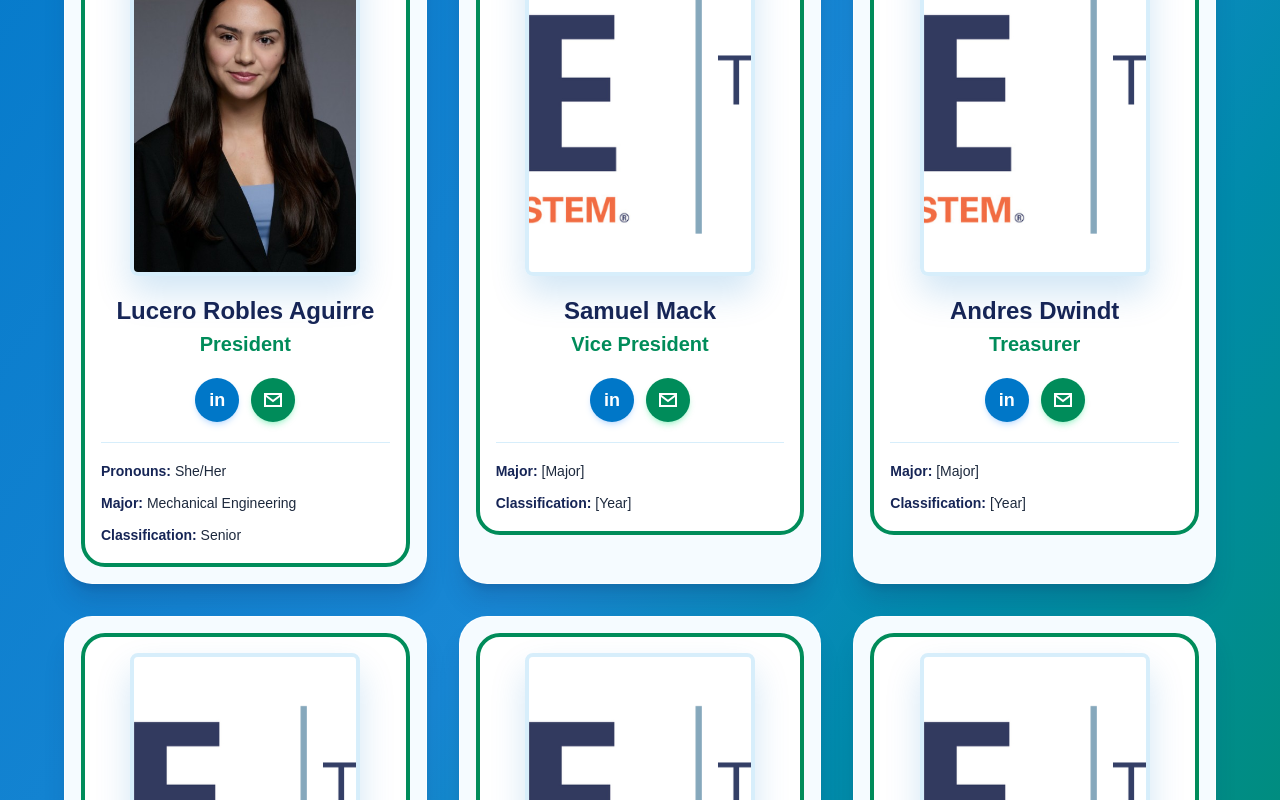
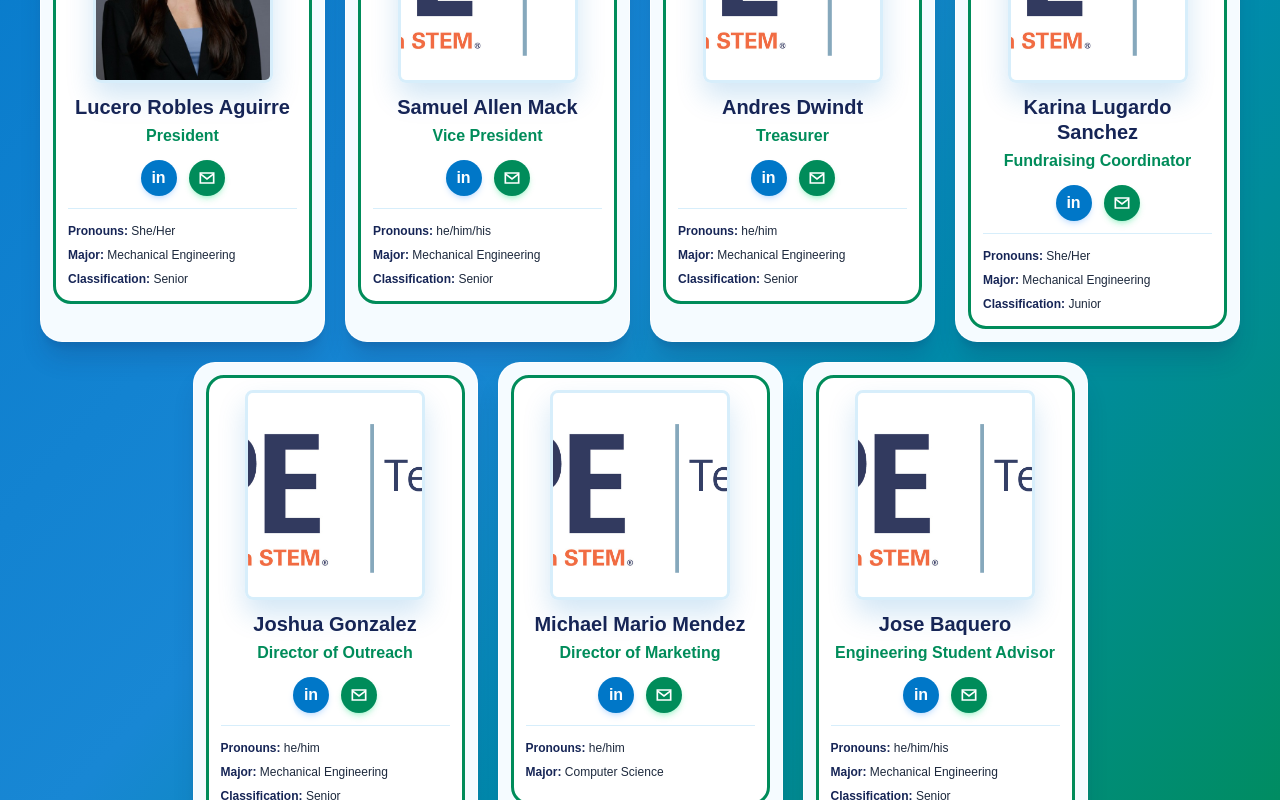
Before and after one commit to tamuccshpeorg/tamucc-shpe, a Next.js app: page /leadership in a window 1280 px wide. Shown: the part 620-1420 px from the top of the page. Built offline with nearby package versions, Linux system fonts and the light colour scheme.

Commit message:
Updated website changes

```diff
--- a/app/leadership/page.tsx
+++ b/app/leadership/page.tsx
@@ -12,11 +12,11 @@ const officers = [
     image: "/Pictures/Leadership/lucero-robles-aguirre.jpeg",
   },
   {
-    name: "Samuel Mack",
+    name: "Samuel Allen Mack",
     position: "Vice President",
-    pronouns: "",
-    major: "[Major]",
-    classification: "[Year]",
+    pronouns: "he/him/his",
+    major: "Mechanical Engineering",
+    classification: "Senior",
     email: "smack2@islander.tamucc.edu",
     linkedin: "https://www.linkedin.com/in/samuel-mack-80b38a40b/",
     image: "/Pictures/logos/shpe_logo.png",
@@ -24,19 +24,19 @@ const officers = [
   {
     name: "Andres Dwindt",
     position: "Treasurer",
-    pronouns: "",
-    major: "[Major]",
-    classification: "[Year]",
+    pronouns: "he/him",
+    major: "Mechanical Engineering",
+    classification: "Senior",
     email: "adwindt@islander.tamucc.edu",
     linkedin: "https://www.linkedin.com/in/andres-dwindt-760902305/",
     image: "/Pictures/logos/shpe_logo.png",
   },
   {
-    name: "Karina Lugardo",
-    position: "Director of Fundraising",
-    pronouns: "",
-    major: "[Major]",
-    classification: "[Year]",
+    name: "Karina Lugardo Sanchez",
+    position: "Fundraising Coordinator",
+    pronouns: "She/Her",
+    major: "Mechanical Engineering",
+    classification: "Junior",
     email: "klugardo@islander.tamucc.edu",
     linkedin: "https://www.linkedin.com/in/karinalugardo/",
     image: "/Pictures/logos/shpe_logo.png",
@@ -44,21 +44,31 @@ const officers = [
   {
     name: "Joshua Gonzalez",
     position: "Director of Outreach",
-    pronouns: "",
-    major: "[Major]",
-    classification: "[Year]",
+    pronouns: "he/him",
+    major: "Mechanical Engineering",
+    classification: "Senior",
     email: "jgonzalez212@islander.tamucc.edu",
     linkedin: "https://www.linkedin.com/in/joshua-gonzalez-2a3302383/",
     image: "/Pictures/logos/shpe_logo.png",
   },
   {
-    name: "Michael Mendez",
+    name: "Michael Mario Mendez",
     position: "Director of Marketing",
-    pronouns: "",
-    major: "[Major]",
-    classification: "[Year]",
+    pronouns: "he/him",
+    major: "Computer Science",
+    classification: "",
     email: "mmendez30@islander.tamucc.edu",
     linkedin: "https://www.linkedin.com/in/michael-m-mendez/",
+    image: "/Pictures/logos/shpe_logo.png",
+  },
+  {
+    name: "Jose Baquero",
+    position: "Engineering Student Advisor",
+    pronouns: "he/him/his",
+    major: "Mechanical Engineering",
+    classification: "Senior",
+    email: "jbaqueroovalle@islander.tamucc.edu",
+    linkedin: "https://www.linkedin.com/in/josedbaquero",
     image: "/Pictures/logos/shpe_logo.png",
   },
 ];
@@ -95,8 +105,8 @@ export default function Leadership() {
         </div>
       </nav>
 
-      <section className="min-h-[calc(100vh-113px)] overflow-hidden bg-gradient-to-br from-[#0077c8] via-[#1887d4] to-[#008c5a] px-10 py-16">
-        <div className="mx-auto max-w-6xl">
+      <section className="min-h-[calc(100vh-113px)] overflow-hidden bg-gradient-to-br from-[#0077c8] via-[#1887d4] to-[#008c5a] px-6 py-10 md:px-10">
+        <div className="mx-auto max-w-7xl">
           <div className="leadership-intro max-w-4xl">
             <p className="mb-4 text-lg font-semibold uppercase tracking-[0.45em] text-white">
               Leadership
@@ -108,7 +118,7 @@ export default function Leadership() {
 
             <div className="mt-6 h-0.5 w-20 bg-white" />
 
-            <p className="mt-6 text-lg font-semibold leading-8 text-white md:text-xl">
+            <p className="mt-5 text-base font-semibold leading-7 text-white md:text-lg">
               At TAMUCC, the SHPE Executive Board bridges academic excellence
               with lifelong professional opportunity. Grounded in our core
               values of Familia, Service, Education, and Resilience, our
@@ -119,14 +129,14 @@ export default function Leadership() {
             </p>
           </div>
 
-          <div className="leadership-grid mt-12 grid gap-8 sm:grid-cols-2 lg:grid-cols-3">
+          <div className="leadership-grid mt-8 flex flex-wrap justify-center gap-5">
             {officers.map((officer) => (
               <article
                 key={`${officer.name}-${officer.position}`}
-                className="officer-card rounded-[28px] border border-white/80 bg-[#f5fbff] p-4 text-blue-950 shadow-xl shadow-blue-950/18 transition duration-300 ease-out hover:-translate-y-1.5 hover:border-[#7fffd6] hover:shadow-2xl hover:shadow-blue-950/25"
+                className="officer-card w-full rounded-[22px] border border-white/80 bg-[#f5fbff] p-3 text-blue-950 shadow-xl shadow-blue-950/18 transition duration-300 ease-out hover:-translate-y-1.5 hover:border-[#7fffd6] hover:shadow-2xl hover:shadow-blue-950/25 sm:w-[calc((100%-1.25rem)/2)] lg:w-[calc((100%-3.75rem)/4)]"
               >
-                <div className="flex min-h-[560px] flex-col items-center rounded-[24px] border-4 border-[#008c5a] bg-white p-4 text-center">
-                  <div className="headshot-frame mb-5 flex h-[330px] w-full max-w-[230px] items-center justify-center overflow-hidden rounded-lg border-4 border-[#d7eefb] bg-gradient-to-br from-[#e9f8ff] to-[#e7fff7] shadow-[0_18px_35px_rgba(0,119,200,0.18)] transition duration-300 ease-out">
+                <div className="flex min-h-[430px] flex-col items-center rounded-[18px] border-[3px] border-[#008c5a] bg-white p-3 text-center">
+                  <div className="headshot-frame mb-3 flex h-[210px] w-full max-w-[180px] items-center justify-center overflow-hidden rounded-lg border-[3px] border-[#d7eefb] bg-gradient-to-br from-[#e9f8ff] to-[#e7fff7] shadow-[0_14px_28px_rgba(0,119,200,0.18)] transition duration-300 ease-out">
                     <img
                       src={officer.image}
                       alt={`${officer.name} professional headshot`}
@@ -134,33 +144,33 @@ export default function Leadership() {
                     />
                   </div>
 
-                  <h2 className="text-2xl font-extrabold leading-tight text-blue-950">
+                  <h2 className="text-xl font-extrabold leading-tight text-blue-950">
                     {officer.name}
                   </h2>
 
-                  <p className="mt-1 text-xl font-semibold text-[#008c5a]">
+                  <p className="mt-1 text-base font-semibold text-[#008c5a]">
                     {officer.position}
                   </p>
 
-                  <div className="mt-5 flex items-center justify-center gap-3">
+                  <div className="mt-3 flex items-center justify-center gap-3">
                     <a
                       href={officer.linkedin}
                       aria-label={`${officer.name} LinkedIn`}
                       target="_blank"
                       rel="noreferrer"
-                      className="flex h-11 w-11 items-center justify-center rounded-full bg-[#0077c8] text-lg font-black text-white shadow-md shadow-blue-400/25 transition duration-300 hover:-translate-y-1 hover:bg-[#008c5a]"
+                      className="flex h-9 w-9 items-center justify-center rounded-full bg-[#0077c8] text-base font-black text-white shadow-md shadow-blue-400/25 transition duration-300 hover:-translate-y-1 hover:bg-[#008c5a]"
                     >
                       in
                     </a>
                     <a
                       href={`mailto:${officer.email}`}
                       aria-label={`Email ${officer.name}`}
-                      className="flex h-11 w-11 items-center justify-center rounded-full bg-[#008c5a] text-white shadow-md shadow-green-400/25 transition duration-300 hover:-translate-y-1 hover:bg-[#0077c8]"
+                      className="flex h-9 w-9 items-center justify-center rounded-full bg-[#008c5a] text-white shadow-md shadow-green-400/25 transition duration-300 hover:-translate-y-1 hover:bg-[#0077c8]"
                     >
                       <svg
                         aria-hidden="true"
                         viewBox="0 0 24 24"
-                        className="h-6 w-6 fill-none stroke-current stroke-2"
+                        className="h-5 w-5 fill-none stroke-current stroke-2"
                       >
                         <path d="M4 6h16v12H4z" />
                         <path d="m4 7 8 6 8-6" />
@@ -168,7 +178,7 @@ export default function Leadership() {
                     </a>
                   </div>
 
-                  <div className="mt-5 w-full space-y-2 border-t border-[#d7eefb] pt-4 text-left text-sm leading-6 text-slate-800">
+                  <div className="mt-3 w-full space-y-1 border-t border-[#d7eefb] pt-3 text-left text-xs leading-5 text-slate-800">
                     {officer.pronouns ? (
                       <p>
                         <span className="font-bold text-blue-950">
@@ -181,12 +191,14 @@ export default function Leadership() {
                       <span className="font-bold text-blue-950">Major:</span>{" "}
                       {officer.major}
                     </p>
+                    {officer.classification ? (
                       <p>
                         <span className="font-bold text-blue-950">
                           Classification:
                         </span>{" "}
                         {officer.classification}
                       </p>
+                    ) : null}
                   </div>
                 </div>
               </article>
@@ -239,6 +251,10 @@ export default function Leadership() {
           animation-delay: 0.6s;
         }
 
+        .officer-card:nth-child(7) {
+          animation-delay: 0.7s;
+        }
+
         .officer-card:hover .headshot-frame {
           box-shadow:
             0 0 0 5px rgba(0, 140, 90, 0.14),
--- a/app/resources/page.tsx
+++ b/app/resources/page.tsx
@@ -120,13 +120,13 @@ export default function Resources() {
         </div>
       </nav>
 
-      <section className="overflow-hidden bg-gradient-to-br from-[#0077c8] via-[#1887d4] to-[#008c5a] px-10 py-20">
+      <section className="overflow-hidden bg-gradient-to-br from-[#0077c8] via-[#1887d4] to-[#008c5a] px-6 py-10 md:px-10">
         <div className="page-reveal mx-auto max-w-6xl">
           <p className="mb-4 text-lg font-semibold uppercase tracking-[0.45em] text-white">
             Resources
           </p>
 
-          <h1 className="font-serif text-5xl font-bold uppercase leading-[1.05] text-white md:text-6xl">
+          <h1 className="font-serif text-4xl font-bold uppercase leading-[1.05] text-white md:text-5xl">
             Student Resources
           </h1>
 
@@ -134,17 +134,17 @@ export default function Resources() {
         </div>
       </section>
 
-      <section className="px-10 py-16">
-        <div className="mx-auto grid max-w-6xl gap-8 md:grid-cols-2">
+      <section className="px-6 py-10 md:px-10">
+        <div className="mx-auto flex max-w-6xl flex-wrap justify-center gap-5">
           {resources.map((resource, index) => (
             <article
               key={resource.title}
-              className={`rounded-[28px] border border-white/80 bg-white p-4 text-blue-950 shadow-xl shadow-blue-950/10 transition duration-300 ease-out hover:-translate-y-1.5 hover:border-[#7fffd6] hover:shadow-2xl hover:shadow-blue-950/20 ${
+              className={`w-full rounded-[22px] border border-white/80 bg-white p-3 text-blue-950 shadow-xl shadow-blue-950/10 transition duration-300 ease-out hover:-translate-y-1.5 hover:border-[#7fffd6] hover:shadow-2xl hover:shadow-blue-950/20 md:w-[calc((100%-1.25rem)/2)] lg:w-[calc((100%-2.5rem)/3)] ${
                 index % 2 === 0 ? "page-reveal-delay-1" : "page-reveal-delay-2"
               }`}
             >
-              <div className="flex h-full flex-col overflow-hidden rounded-[24px] border-4 border-[#008c5a] bg-white">
-                <div className="h-64 overflow-hidden border-b-4 border-[#d7eefb] bg-[#e9f8ff] sm:h-72">
+              <div className="flex h-full flex-col overflow-hidden rounded-[18px] border-[3px] border-[#008c5a] bg-white">
+                <div className="h-44 overflow-hidden border-b-[3px] border-[#d7eefb] bg-[#e9f8ff] sm:h-48">
                   <img
                     src={resource.image}
                     alt={resource.alt}
@@ -152,23 +152,23 @@ export default function Resources() {
                   />
                 </div>
 
-                <div className="flex flex-1 flex-col p-6">
+                <div className="flex flex-1 flex-col p-4">
                   <p className="text-sm font-extrabold uppercase tracking-[0.28em] text-[#008c5a]">
                     {resource.label}
                   </p>
 
-                  <h2 className="mt-4 text-3xl font-extrabold leading-tight text-slate-950">
+                  <h2 className="mt-2 text-2xl font-extrabold leading-tight text-slate-950">
                     {resource.title}
                   </h2>
 
-                  <div className="mt-7 grid gap-3 sm:grid-cols-2">
+                  <div className="mt-4 grid gap-2 sm:grid-cols-2 lg:grid-cols-1 xl:grid-cols-2">
                     {resource.links.map((link) => (
                       <a
                         key={link.text}
                         href={link.href}
                         target="_blank"
                         rel="noreferrer"
-                        className="flex min-h-12 items-center justify-center rounded-xl bg-blue-950 px-4 py-3 text-center text-sm font-bold text-white shadow-md shadow-blue-950/20 transition duration-300 hover:-translate-y-1 hover:bg-[#008c5a] hover:shadow-lg hover:shadow-green-500/20"
+                        className="flex min-h-10 items-center justify-center rounded-xl bg-blue-950 px-3 py-2 text-center text-xs font-bold text-white shadow-md shadow-blue-950/20 transition duration-300 hover:-translate-y-1 hover:bg-[#008c5a] hover:shadow-lg hover:shadow-green-500/20"
                       >
                         {link.text}
                       </a>
```
Lines whose indentation alone changed are shown as unchanged.
